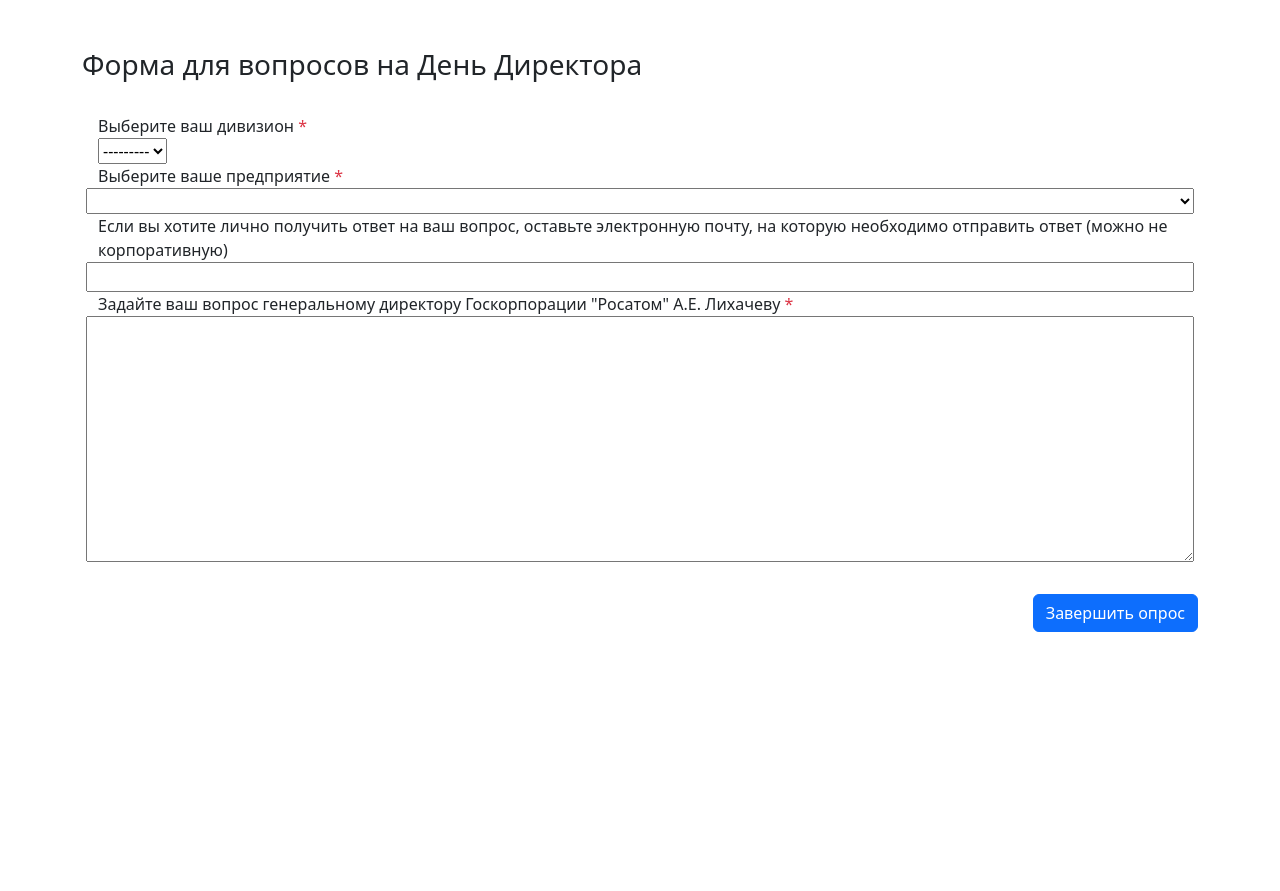
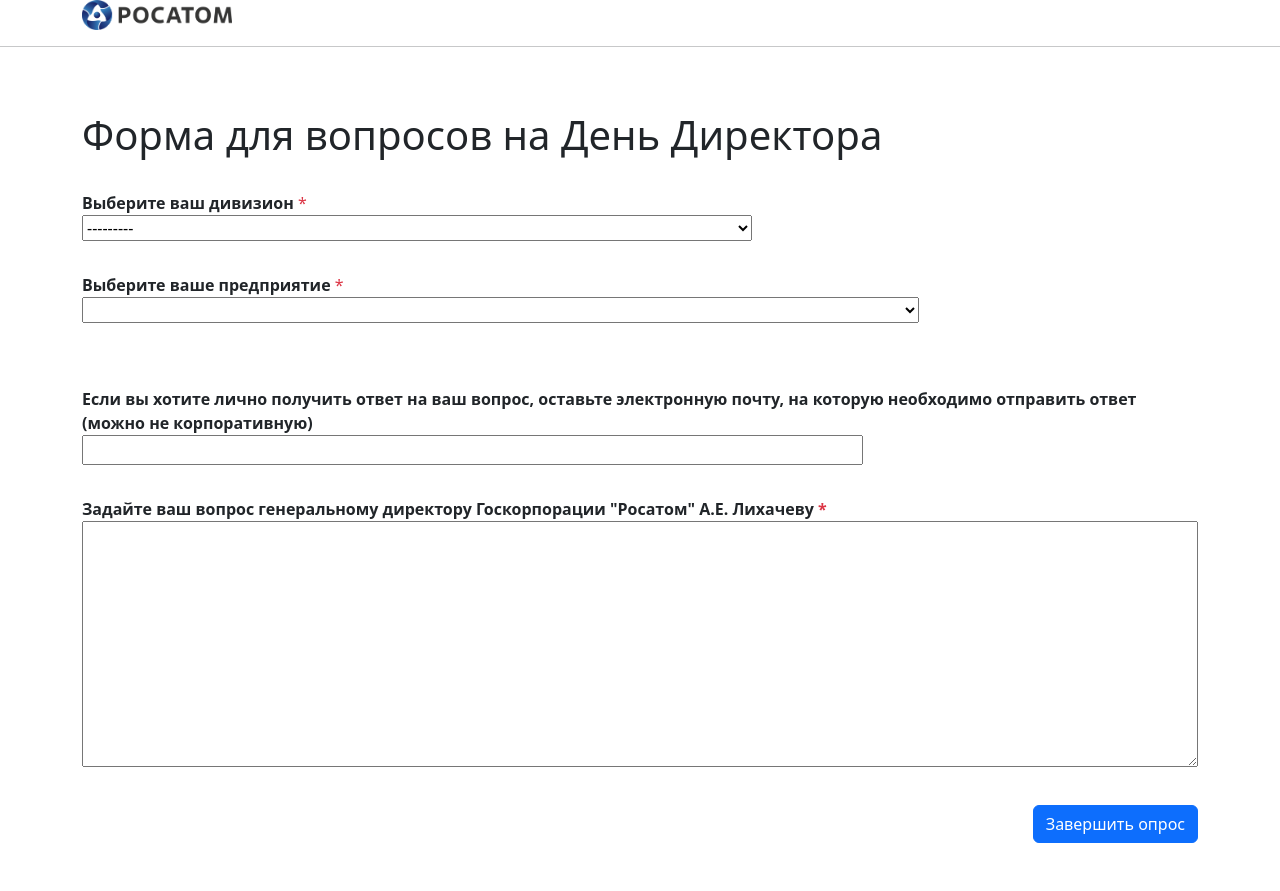
Before and after one commit to Dorosh93/question-form, a Django app: page / in a window 1280 px wide. Before the commit the page ends 632 px from the top, so only its background shows below. Run offline with Django 3.2, Linux system fonts and the light colour scheme; data that the repository does not hold is empty; some libraries are stand-ins or nearby versions.

Commit message:
Working version

```diff
--- a/questionform/form/forms.py
+++ b/questionform/form/forms.py
@@ -13,7 +13,7 @@
 
 def validate_email(еmail):
     if еmail[-3:] != '.ru':
-        raise ValidationError('Введите почту из домена .ru')
+        raise ValidationError('Укажите почту с доменом из зоны .ru')
 
 
 class CompanyQuestionForm(forms.Form):
--- a/questionform/form/views.py
+++ b/questionform/form/views.py
@@ -10,15 +10,17 @@
 @csrf_exempt
 def question_create(request):
     form_question = CompanyQuestionForm(request.POST or None)
-    chosen_comp = ''  # проверить None
+    chosen_comp = ''
     if request.method == 'POST':
         valid = form_question.is_valid()
+        # print(form_question)
         chosen_comp = form_question.cleaned_data['company']
         if valid:
             title_form = form_question.cleaned_data['title']
             division_form = form_question.cleaned_data['division']
             if (chosen_comp == 'другое' and Company.objects.filter(
-                 division=division_form, title=title_form) == []):
+                 division=division_form, title=title_form).exists() == False):
+                # проверка, что вводимой компании нет в выпадающем списке
                 compan = Company(
                     title=title_form,
                     division=division_form
--- a/questionform/templates/question_form.html
+++ b/questionform/templates/question_form.html
@@ -11,52 +11,78 @@
       .hidden {
           visibility: hidden;
       }
-      select2 {
+      .select1 select {
         width: 60%;
       }
-
+      .select2 select {
+        width: 75%;
+      }
+      .input_text input {
+        width: 70%;
+      }
+      .text_area textarea {
+        width: 100%;
+      }
     </style>
   </head>
   <body>
     <header>
+      <div class="container">
+        <img src="{% static 'img/logo.png' %}" width="150" height="30">
+      </div>
+      <hr>
     </header>
     <main>
         <div class="container py-5">
-          <h3>
+          <div class="display-6">
             Форма для вопросов на День Директора
-          </h3>
+          </div>
           <form method="post" enctype="multipart/form-data" action="{% url 'form:question_create' %}">
-            <div class="form-group row my-3 p-3">
-              <label>
-                {{ form_question.division.help_text }}
-                <span class="required text-danger" >*</span>
-              </label>
-              <div onchange="set_companies()">
+            <div class="form-group row my-3">
+              <p>
+                <div>
+                  <strong>{{ form_question.division.help_text }}</strong>
+                  <span class="required text-danger">*</span>
+                </div>
+                <div class="select1" onchange="set_companies()">
                 {{ form_question.division }}
                 </div>
-              <label>
-                {{ form_question.company.help_text }}
-                <span class="required text-danger" >*</span>
-              </label>
-              <form onchange="conpany_onchange()">
+              <p/>
+              <p>
+                <div>
+                  <strong>{{ form_question.company.help_text }}</strong>
+                  <span class="required text-danger">*</span>
+                </div>
+                <div class="select2" onchange="conpany_onchange()">
                   {{ form_question.company }}
-              </form>
-              <div id="new_comp" hidden="True">
-                <label>
-                  {{ form_question.title.help_text }}
-                  <span class="required text-danger" >*</span>
-                </label><br>
+                </div>
+              </p>
+              <p>
+                <div class="input_text" id="new_comp" hidden="True">
+                  <strong>{{ form_question.title.help_text }}</strong>
+                  <span class="required text-danger">*</span>
+                  <br>
                   {{ form_question.title }}
                 </div>
-              <label>
-                {{ form_question.email.help_text }}
-              </label>
+              </p>
+              <p>
+                <div>
+                  <strong>{{ form_question.email.help_text }}</strong>
+                </div>
+                <div class="input_text">
                   {{ form_question.email }}
-              <label>
-              {{ form_question.text.help_text }}
-                <span class="required text-danger" >*</span>
-              </label>
+                  <span class="required text-danger">{{ form_question.email.errors }}</span>
+                </div>
+              </p>
+              <p>
+                <div>
+                  <strong>{{ form_question.text.help_text }}<strong>
+                  <span class="required text-danger">*</span>
+                </div>
+                <div class="text_area">
                   {{ form_question.text }}
+                </div>
+              </p>
             </div>
             <div class="d-flex justify-content-end">
               <button type="submit" class="btn btn-primary">
```
Also changed, not shown: questionform/templates/result_table.html (+17 -13 lines), README.md, questionform/static/img/logo.png (added), 3 other files. Lines whose indentation alone changed are shown as unchanged.
